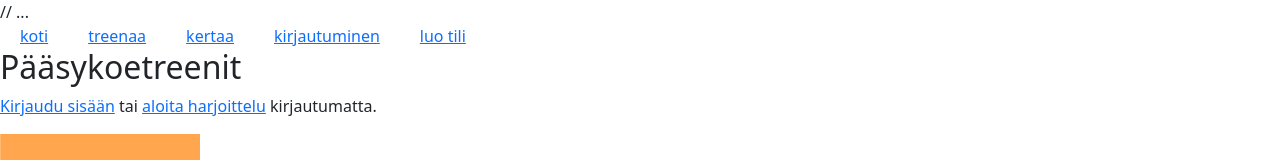
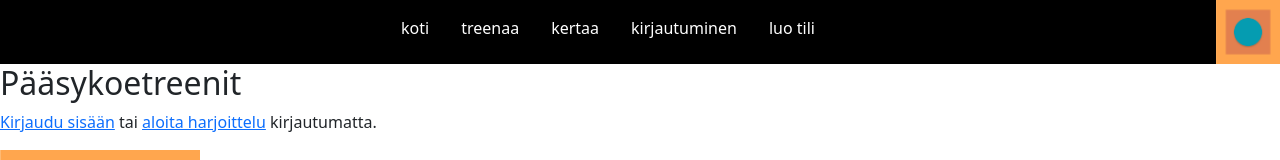
Before and after one commit to spherical-spinach/css-tunnel-effect, a React (Create React App) app: page / in a window 1280 px wide. Shown: the top 160 px of the page. Built offline with nearby package versions, Linux system fonts and the light colour scheme; no server answers.

Commit message:
Add NavBar some initial style

```diff
--- a/public/index.html
+++ b/public/index.html
@@ -32,7 +32,6 @@
         integrity="sha384-1BmE4kWBq78iYhFldvKuhfTAU6auU8tT94WrHftjDbrCEXSU1oBoqyl2QvZ6jIW3"
         crossorigin="anonymous"
       />
-      // ...
     </head>
   </head>
   <body>
--- a/src/components/NavBar.js
+++ b/src/components/NavBar.js
@@ -1,31 +1,35 @@
 import { Link } from 'react-router-dom'
+import '../css/NavBar.css'
+import logo from '../images/logopohja.jpg'
 
 const NavBar = () => {
-  const padding = {
-    padding: 20,
-  }
   return (
-    <div>
-      <Link style={padding} to="/">
+    <div className="NavBar">
+      <div className="NavBarItemsContainer">
+        <Link className="NavBarItem" to="/">
           koti
         </Link>
-      <Link style={padding} to="/practice">
+        <Link className="NavBarItem" to="/practice">
           treenaa
         </Link>
-      <Link style={padding} to="/Revise">
+        <Link className="NavBarItem" to="/Revise">
           kertaa
         </Link>
-      <Link style={padding} to="/login">
+        <Link className="NavBarItem" to="/login">
           kirjautuminen
         </Link>
-      <Link style={padding} to="/register">
+        <Link className="NavBarItem" to="/register">
           luo tili
         </Link>
-      {/* <Link style={padding} to="/cards">cards</Link> */}
+        {/* <Link className="NavBarItem" to="/cards">cards</Link> */}
         {/* {user
           ? <em>{user} logged in</em>
-          : <Link style={padding} to="/login">login</Link>
+          : <Link className="NavBarItem" to="/login">login</Link>
         } */}
+      </div>
+      <div className="logoContainer">
+        <img className="logo" src={logo} alt="logo" />
+      </div>
     </div>
   )
 }
--- /dev/null
+++ b/src/css/NavBar.css
@@ -0,0 +1,22 @@
+.NavBar {
+  background-color: black;
+  display: flex;
+  justify-content: center;
+  height: 4rem;
+}
+
+.NavBarItemsContainer {
+  display: flex;
+  flex: 1;
+  justify-content: center;
+}
+
+.NavBarItem {
+  padding: 1rem;
+  color: white;
+  text-decoration-line: none;
+}
+
+.logo {
+  height: 4rem;
+}
```
Lines whose indentation alone changed are shown as unchanged.
